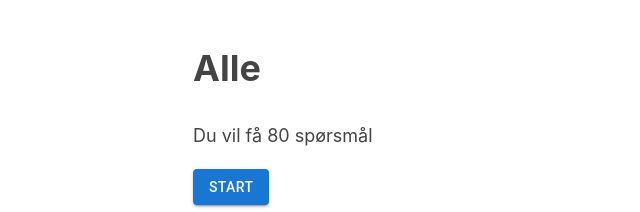
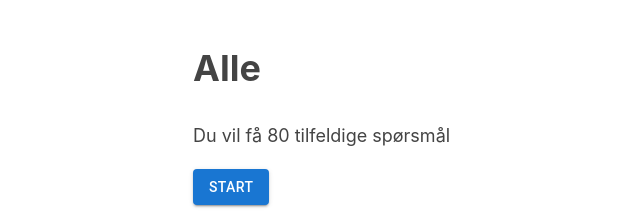
Before and after one commit to fishyFrogFace/vekter, a React (Create React App) app: page /quiz/alle in a window 1280 px wide. Shown: the top 212 px of the page, without its empty margins (122-762 px from the left). Built offline with nearby package versions, Linux system fonts and the light colour scheme.

Commit message:
Show amount of questions in weak quiz

```diff
--- a/src/Exam.tsx
+++ b/src/Exam.tsx
@@ -18,10 +18,20 @@ interface StartProps {
   startExam: () => void;
 }
 
-const Start = (props: StartProps) => (
+const Start = (props: StartProps) => {
+  const [weakQuestions] = useState<number>(
+    JSON.parse(localStorage.getItem("weakness") ?? "[]").length
+  );
+
+  return (
     <div id="start-quiz">
       {props.topic.name === "alle" ? (
-      <p>Du vil få 80 spørsmål</p>
+        <p>Du vil få 80 tilfeldige spørsmål</p>
+      ) : props.topic.name === "svakhet" ? (
+        <div>
+          <p>Det finnes {weakQuestions} spørsmål i denne kategorien.</p>
+          <p>Du vil få {Math.min(80, weakQuestions)} spørsmål.</p>
+        </div>
       ) : (
         <div>
           <p>
@@ -36,6 +46,7 @@ const Start = (props: StartProps) => (
       </Button>
     </div>
   );
+};
 
 interface QuestionProps {
   question: string;
```
Lines whose indentation alone changed are shown as unchanged.
